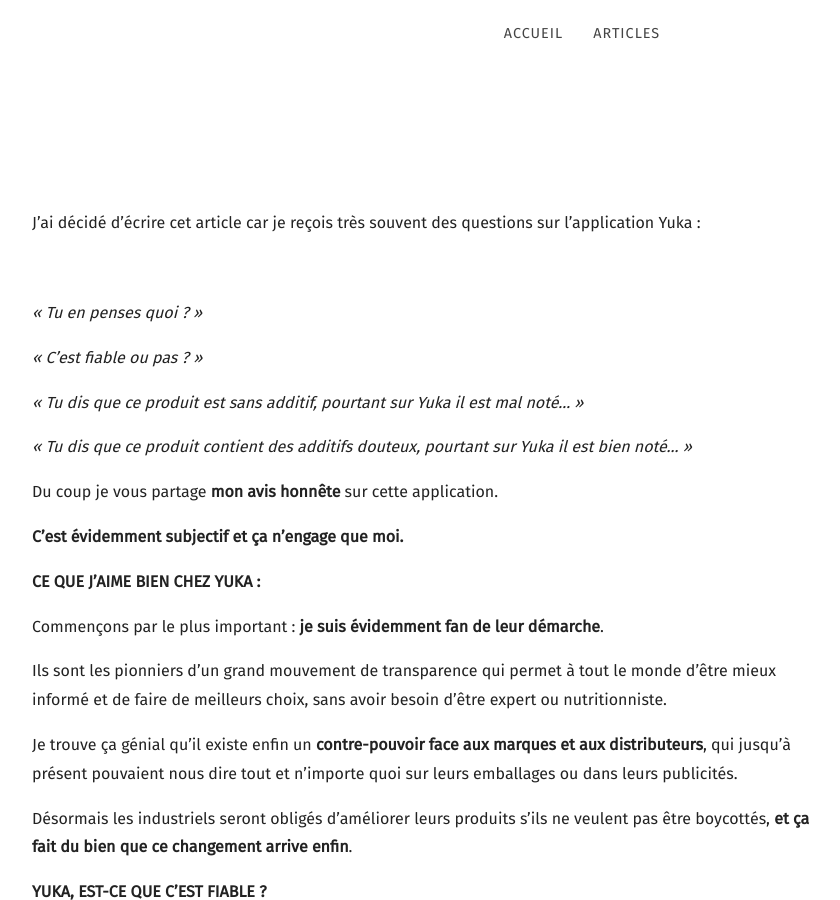
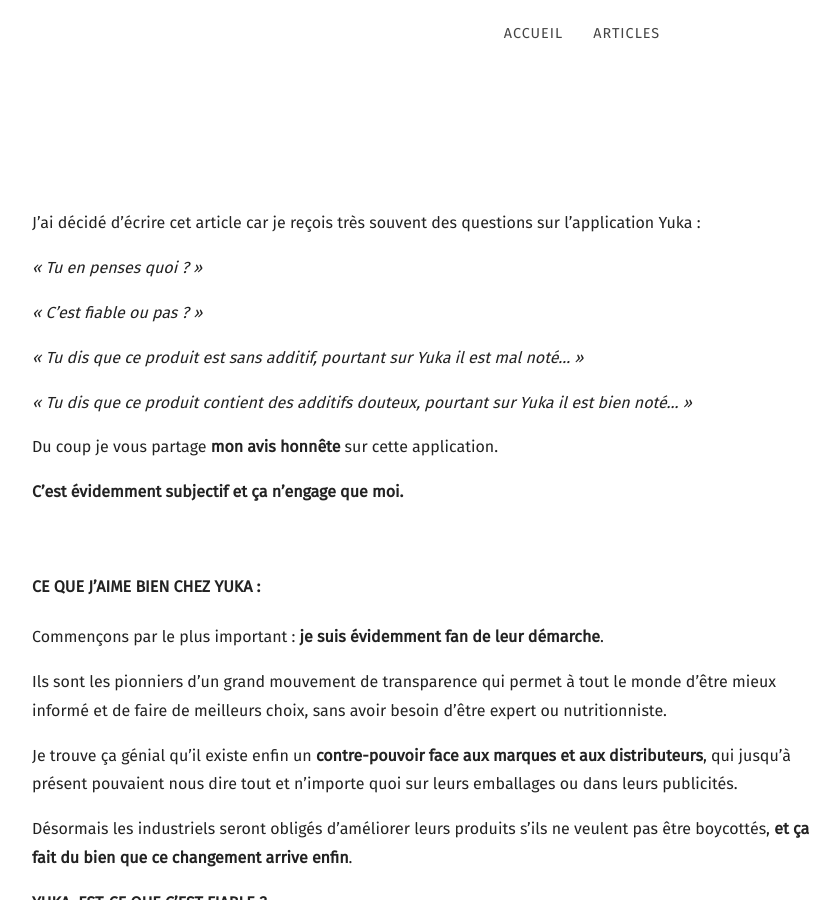
Before and after one commit to marmiteetmoncouteau/marmite-web, a Jekyll site: the page built from _posts/2019-02-24-faut-il-faire-confiance-à-l-application-yuka.md, in a window 1280 px wide and 900 px high, scrolled down 900 px. Shown: the whole window, without its empty margins (58-898 px from the left). Built offline with Jekyll 4.4.1, drawn with Linux system fonts in a browser that asks for light colours; some web fonts are replaced.

Commit message:
Update from Forestry.io marmiteetmoncouteau@gmail.com updated _posts/2019-02-24-faut-il-faire-confiance-à-l-application-yuka.md

```diff
--- a/_posts/2019-02-24-faut-il-faire-confiance-à-l-application-yuka.md
+++ b/_posts/2019-02-24-faut-il-faire-confiance-à-l-application-yuka.md
@@ -7,8 +7,6 @@ featured_image: "/uploads/Yuka image 2.png"
 
 ---
 J’ai décidé d’écrire cet article car je reçois très souvent des questions sur l’application Yuka :
-
-<br />
 
 _« Tu en penses quoi ? »_
 
@@ -22,7 +20,9 @@ Du coup je vous partage **mon avis honnête** sur cette application.
 
 **C’est évidemment subjectif et ça n’engage que moi.**
 
-**CE QUE J’AIME BIEN CHEZ YUKA :**
+<br />
+
+#### **CE QUE J’AIME BIEN CHEZ YUKA :**
 
 Commençons par le plus important : **je suis évidemment fan de leur démarche**.
 
@@ -51,6 +51,8 @@ La bonne nouvelle c’est que **ces erreurs sont quand même rares**. Yuka nous
 Bref, on peut dire que **les informations de Yuka sont globalement fiables** mais mieux vaut garder un œil critique et regarder aussi les étiquettes.
 
 Ceci dit, si les informations de base sont fiables, je suis parfois gêné par l’interprétation qu’en fait l’application :
+
+<br />
 
 **LE PROBLÈME DE YUKA : LA MÉTHODE DE NOTATION**
 
@@ -134,6 +136,8 @@ Je suis évidemment partisan du bio, mais je trouve que ça n’a rien à faire
 
 Certains produits non bio de bonne qualité ont sûrement une valeur nutritionnelle égale ou supérieure à un équivalent bio.
 
+<br />
+
 **FINALEMENT, FAUT-IL FAIRE CONFIANCE A YUKA ?**
 
 Au final on se rend compte d’une chose : **tous les points négatifs que j’ai listés concernent uniquement les produits simples et peu transformés**.
@@ -141,6 +145,8 @@ Au final on se rend compte d’une chose : **tous les points négatifs que j’a
 Ma conclusion est simple : Je pense que **Yuka est une excellente application pour scanner les produits sur-transformés, mais pas les produits simples**.
 
 Il faudrait donc distinguer les deux.
+
+<br />
 
 **MES CONSEILS :**
 
```
